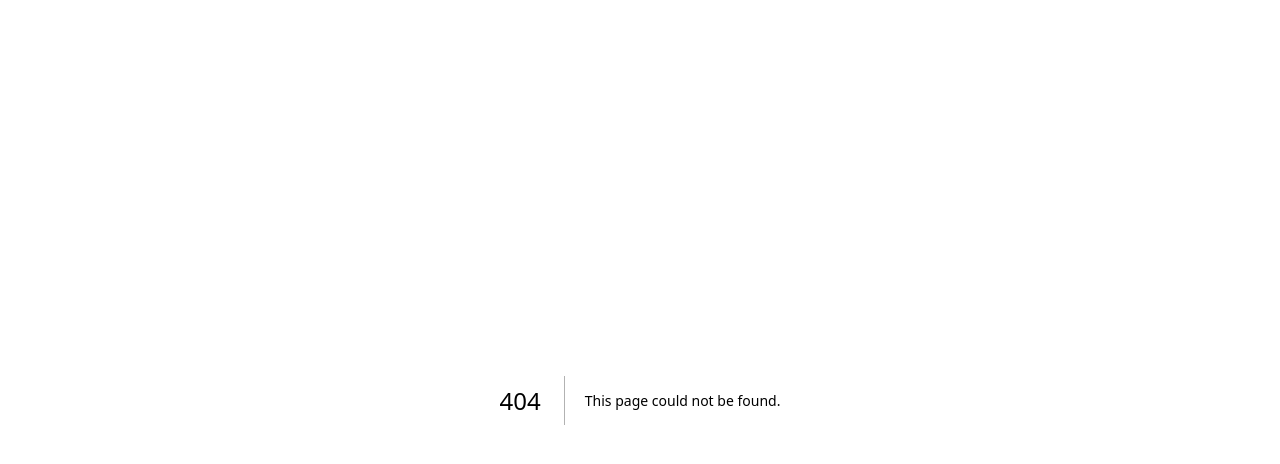
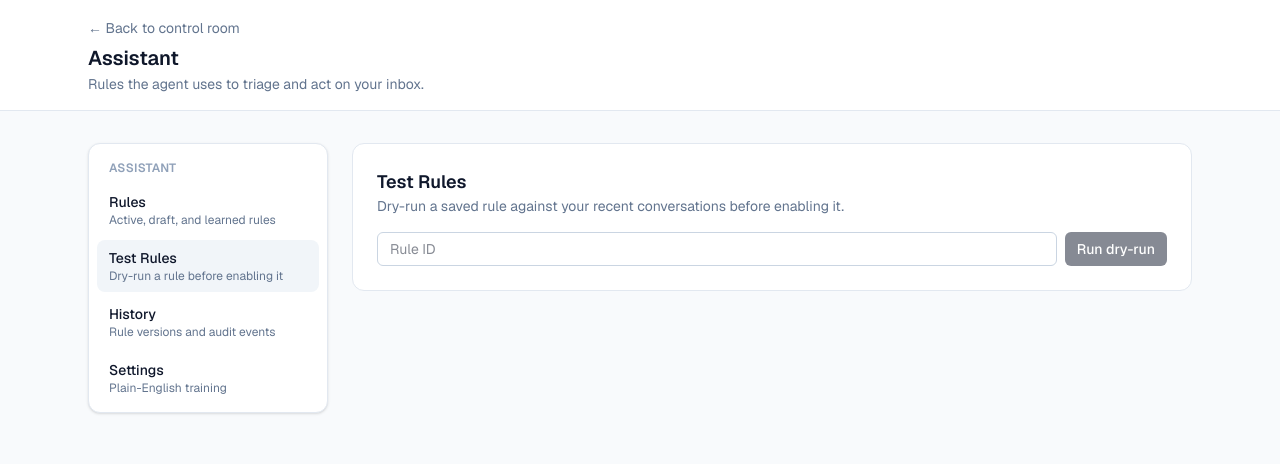
Before and after one commit to Saksham106/flowdesk-inbox, a Next.js app: page /assistant/test-rules in a window 1280 px wide. Before the commit this address had no page. Shown: the top 464 px of the page. Built offline with nearby package versions, Linux system fonts and the light colour scheme.

Commit message:
feat(assistant): Test Rules tab

```diff
--- /dev/null
+++ b/app/assistant/test-rules/page.tsx
@@ -0,0 +1,120 @@
+"use client"
+
+import { useState } from "react"
+
+type PlannedAction = {
+  type: string
+  targetAttention: string
+  workflowStatus: string
+  gmailLabels: string[]
+} | null
+
+type DryRunMatch = {
+  conversationId: string
+  fromEmail: string
+  subject: string
+  evidence: string[]
+}
+
+type DryRunResult = {
+  ok: boolean
+  ruleId: string | null
+  ruleVersion: number | null
+  sampleSize: number
+  matchedCount: number
+  skippedCount: number
+  matches: DryRunMatch[]
+  plannedAction: PlannedAction
+  automationLevel: number
+  wouldApplyGmailLabels: boolean
+}
+
+export default function AssistantTestRulesPage() {
+  const [ruleId, setRuleId] = useState("")
+  const [result, setResult] = useState<DryRunResult | null>(null)
+  const [error, setError] = useState<string | null>(null)
+  const [loading, setLoading] = useState(false)
+
+  async function runDryRun() {
+    setLoading(true)
+    setError(null)
+    try {
+      const res = await fetch("/api/agent-rules/dry-run", {
+        method: "POST",
+        headers: { "Content-Type": "application/json" },
+        body: JSON.stringify({ ruleId }),
+      })
+      const data = await res.json()
+      if (!res.ok) {
+        setError(data.error ?? "Dry-run failed")
+        setResult(null)
+      } else {
+        setResult(data)
+      }
+    } catch {
+      setError("Network error running dry-run")
+    } finally {
+      setLoading(false)
+    }
+  }
+
+  return (
+    <section className="rounded-xl border border-slate-200 bg-white p-6">
+      <h2 className="text-lg font-semibold text-slate-900">Test Rules</h2>
+      <p className="mb-4 text-sm text-slate-500">
+        Dry-run a saved rule against your recent conversations before enabling it.
+      </p>
+      <div className="flex gap-2">
+        <input
+          value={ruleId}
+          onChange={(e) => setRuleId(e.target.value)}
+          placeholder="Rule ID"
+          className="flex-1 rounded-md border border-slate-300 px-3 py-1.5 text-sm"
+        />
+        <button
+          type="button"
+          onClick={runDryRun}
+          disabled={!ruleId || loading}
+          className="rounded-md bg-slate-900 px-3 py-1.5 text-sm font-medium text-white disabled:opacity-50"
+        >
+          {loading ? "Running…" : "Run dry-run"}
+        </button>
+      </div>
+      {error && <p className="mt-3 text-sm text-red-600">{error}</p>}
+      {result && (
+        <div className="mt-4 space-y-2 text-sm">
+          <p>
+            Matched {result.matchedCount} of {result.sampleSize} sampled conversations
+            ({result.skippedCount} skipped).
+          </p>
+          <p>Automation level: {result.automationLevel}</p>
+          {result.plannedAction && (
+            <p>
+              Planned action: set attention to{" "}
+              <span className="font-medium">{result.plannedAction.targetAttention}</span>
+              {result.plannedAction.gmailLabels.length > 0 && (
+                <> (Gmail labels: {result.plannedAction.gmailLabels.join(", ")})</>
+              )}
+            </p>
+          )}
+          <p>
+            Would apply Gmail labels at current automation level:{" "}
+            {result.wouldApplyGmailLabels ? "yes" : "no"}
+          </p>
+          <ul className="divide-y divide-slate-100 rounded-md border border-slate-200">
+            {result.matches.map((m) => (
+              <li key={m.conversationId} className="px-3 py-2">
+                <div>
+                  {m.subject || "(no subject)"} — {m.fromEmail}
+                </div>
+                {m.evidence.length > 0 && (
+                  <div className="mt-1 text-xs text-slate-500">{m.evidence.join("; ")}</div>
+                )}
+              </li>
+            ))}
+          </ul>
+        </div>
+      )}
+    </section>
+  )
+}
```
